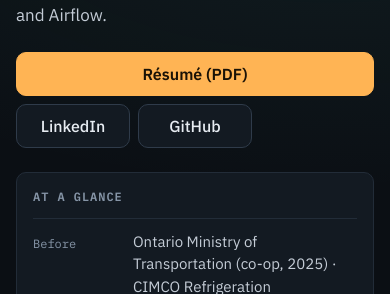
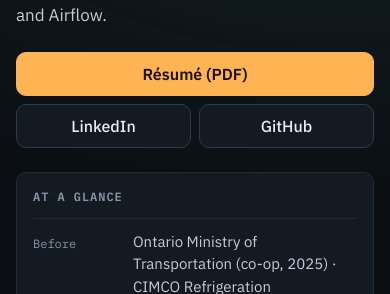
Before and after one commit to brettadams0/brettadams0.github.io, a Jekyll site: the page built from index.html, in a window 390 px wide. Shown: the part 409-703 px from the top of the page. Built offline with Jekyll 4.4.1, drawn with Linux system fonts in a browser that asks for light colours.

Commit message:
Keep homepage navigation and contact links usable at 200% text (#98)
* Keep navigation, contact links and summary text readable at 200% text size

* Check homepage reflow and link labels at double text size

* Run the homepage reflow regression on pull requests

---------

Co-authored-by: Codex <codex@localhost>

```diff
--- a/assets/css/site.css
+++ b/assets/css/site.css
@@ -319,7 +319,7 @@ main:focus { outline: none; }
   letter-spacing: var(--tracking-caps); text-transform: uppercase;
 }
 .glance-list { margin: 0; }
-.glance-list > div { display: grid; grid-template-columns: 104px minmax(0, 1fr); gap: 12px; padding: 12px 0; border-top: 1px solid var(--border); }
+.glance-list > div { display: grid; grid-template-columns: 6.5rem minmax(0, 1fr); gap: 12px; padding: 12px 0; border-top: 1px solid var(--border); }
 .glance-list dt { padding-top: 3px; color: var(--muted); font: var(--fs-xs) / 1.6 var(--mono); }
 .glance-list dd { margin: 0; color: var(--soft); font-size: 0.9375rem; line-height: 1.5; }   /* 15px */
 .glance-list > .glance-now dd { color: var(--text); }
@@ -943,9 +943,9 @@ main:focus { outline: none; }
 @media (max-width: 860px) {
   .site-nav .nav-section { display: none; }
   .nav-sections { display: block; }
-  .nav-sections-inner { display: flex; justify-content: space-between; }
+  .nav-sections-inner { display: grid; grid-template-columns: repeat(auto-fit, minmax(min(100%, 4.3rem), 1fr)); }
   .nav-sections a {
-    flex: 1 1 0; min-height: 44px; display: inline-flex; align-items: center; justify-content: center;
+    min-height: 44px; display: inline-flex; align-items: center; justify-content: center;
     color: var(--soft); text-decoration: none; font: 500 var(--fs-sm) var(--sans);
   }
   .nav-sections a:hover { color: var(--text); }
@@ -985,11 +985,14 @@ main:focus { outline: none; }
   .status { font-size: var(--fs-xs); }
   .lede { font-size: var(--fs-md); }
   .hero .lede { font-family: "IBM Plex Sans", "Plex Mobile Lede Fallback", var(--sans); }
-  .hero .actions { display: grid; grid-template-columns: repeat(3, minmax(0, 1fr)); gap: var(--space-2); }
-  .hero .actions .btn { justify-content: center; padding: 0 var(--space-2); }
-  .hero .actions .btn-resume { grid-column: 1 / -1; }
+  .hero .actions { gap: var(--space-2); }
+  .hero .actions .btn { flex: 1 1 6em; justify-content: center; padding: 0 var(--space-2); }
+  .hero .actions .btn-resume { flex-basis: 100%; }
   .glance { max-width: none; padding: 16px; }
-  .glance-list > div { grid-template-columns: 88px minmax(0, 1fr); }
+  .glance-list > div { display: flex; flex-wrap: wrap; }
+  .glance-list dt { flex: 0 0 5.5rem; }
+  .glance-list dd { flex: 1 1 9rem; min-width: 0; }
+  .glance-list .nowrap { display: inline-block; max-width: 100%; white-space: normal; }
   .glance-list > .glance-now,
   .glance-list > .glance-tools { display: none; }   /* needs the child selector to beat .glance-list > div */
 
```
Also changed, not shown: .github/scripts/measure.mjs, .github/workflows/ci.yml.
